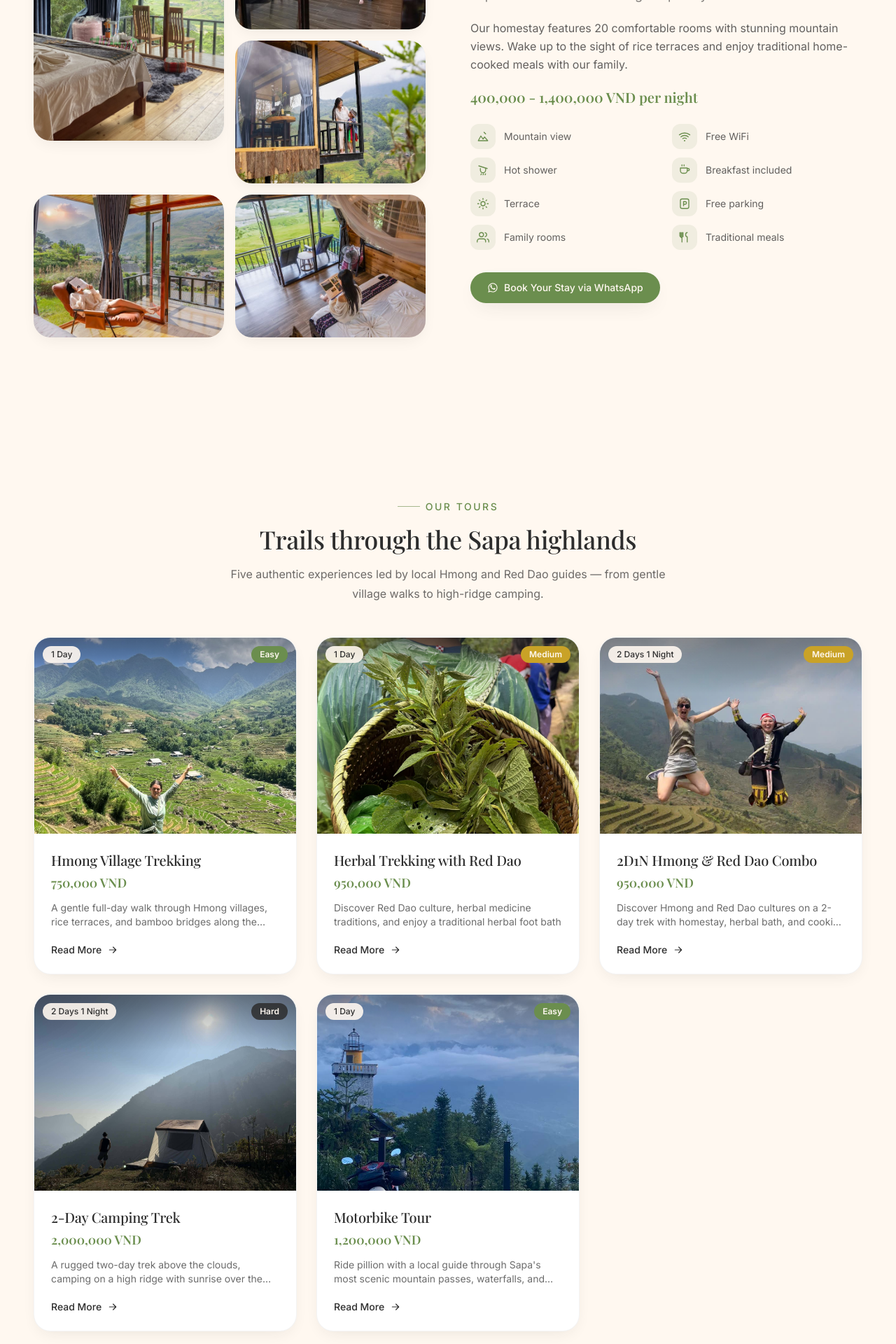
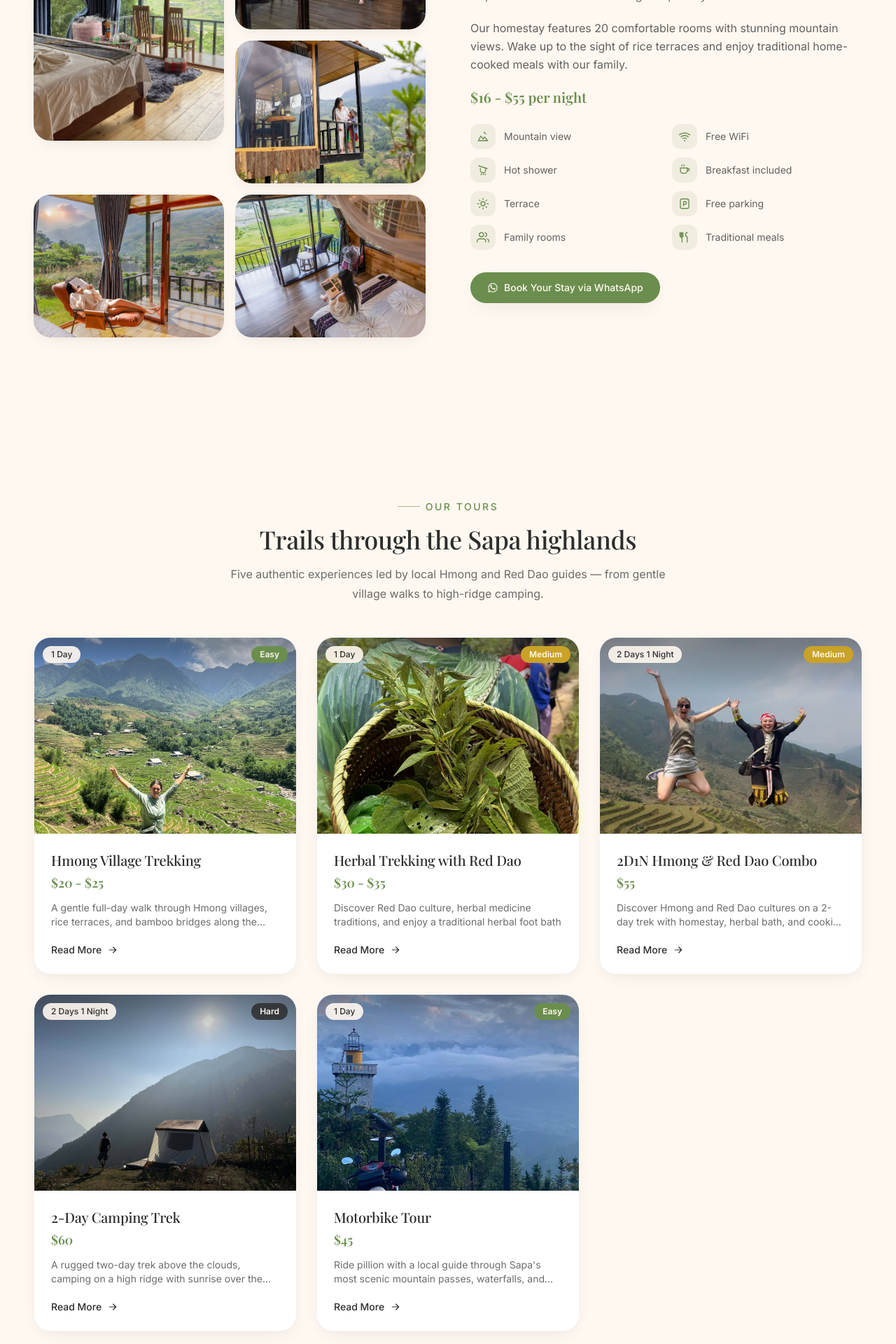
Before and after one commit to lerx11/hmong-house-sapa, a Next.js app: page / in a window 1280 px wide. Shown: the part 2300-4220 px from the top of the page at 70% size. Built offline with nearby package versions, Linux system fonts and the light colour scheme.

Commit message:
Update prices to USD for all tours and rooms

```diff
--- a/data/siteConfig.js
+++ b/data/siteConfig.js
@@ -63,7 +63,7 @@ export const siteConfig = {
   // -------- Accommodation (homestay rooms) --------
   rooms: {
     count: 20,
-    priceRange: "400,000 - 1,400,000 VND",
+    priceRange: "$16 - $55 per night",
     amenities: [
       "Mountain & rice terrace views",
       "Private and dorm options",
@@ -82,7 +82,7 @@ export const siteConfig = {
     subtitle: "Experience authentic Hmong hospitality",
     description:
       "Our homestay features 20 comfortable rooms with stunning mountain views. Wake up to the sight of rice terraces and enjoy traditional home-cooked meals with our family.",
-    priceRange: "400,000 - 1,400,000 VND per night",
+    priceRange: "$16 - $55 per night",
     amenities: [
       { icon: "mountain", label: "Mountain view" },
       { icon: "wifi", label: "Free WiFi" },
@@ -151,7 +151,10 @@ export const siteConfig = {
       name: "Hmong Village Trekking",
       duration: "1 Day",
       difficulty: "Easy",
-      price: "750,000 VND",
+      price: "$20 - $25",
+      priceGroup: "$20",
+      pricePrivate: "$25",
+      priceNote: "per person",
       shortDescription:
         "A gentle full-day walk through Hmong villages, rice terraces, and bamboo bridges along the Muong Hoa valley.",
       fullDescription:
@@ -218,7 +221,10 @@ export const siteConfig = {
       name: "Herbal Trekking with Red Dao",
       duration: "1 Day",
       difficulty: "Medium",
-      price: "950,000 VND",
+      price: "$30 - $35",
+      priceGroup: "$30",
+      pricePrivate: "$35",
+      priceNote: "per person",
       shortDescription:
         "Discover Red Dao culture, herbal medicine traditions, and enjoy a traditional herbal foot bath",
       fullDescription:
@@ -291,7 +297,8 @@ export const siteConfig = {
       name: "2D1N Hmong & Red Dao Combo",
       duration: "2 Days 1 Night",
       difficulty: "Medium",
-      price: "950,000 VND",
+      price: "$55",
+      priceNote: "per person",
       shortDescription:
         "Discover Hmong and Red Dao cultures on a 2-day trek with homestay, herbal bath, and cooking class",
       fullDescription:
@@ -393,7 +400,8 @@ export const siteConfig = {
       name: "2-Day Camping Trek",
       duration: "2 Days 1 Night",
       difficulty: "Hard",
-      price: "2,000,000 VND",
+      price: "$60",
+      priceNote: "per person",
       shortDescription:
         "A rugged two-day trek above the clouds, camping on a high ridge with sunrise over the rice terraces.",
       fullDescription:
@@ -464,7 +472,8 @@ export const siteConfig = {
       name: "Motorbike Tour",
       duration: "1 Day",
       difficulty: "Easy",
-      price: "1,200,000 VND",
+      price: "$45",
+      priceNote: "per person",
       shortDescription:
         "Ride pillion with a local guide through Sapa's most scenic mountain passes, waterfalls, and viewpoints.",
       fullDescription:
```
